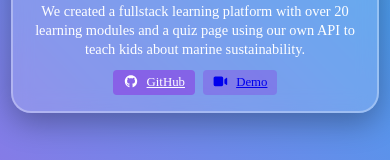
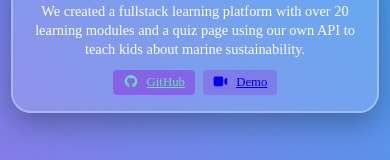
Before and after one commit to Laufley/portfolio, a React (Vite) app: page /portfolio/projects in a window 390 px wide. In both pictures the pointer is over the link "GitHub". Shown: the part 692-852 px from the top of the page. Built offline with nearby package versions, Linux system fonts and the light colour scheme.

Commit message:
modify carousel links to match home.tsx behaviour

```diff
--- a/src/Components/carousel.css
+++ b/src/Components/carousel.css
@@ -212,7 +212,8 @@
 
 .project-link:hover {
   background: rgba(137, 43, 226, 0.5);
-  color: white;
+  opacity: 1;
+  color: #67e2b5;
 }
 
 /* Responsive - Mobile */
@@ -290,6 +291,11 @@
   .project-link {
     padding: 0.4rem 0.8rem;
     font-size: 0.9rem;
+  }
+  .project-link:hover {
+  background: rgba(137, 43, 226, 0.5);
+  opacity: 1;
+  color: #67e2b5;
   }
 
 }
@@ -387,7 +393,8 @@
   }
   .project-link:hover {
   background: rgba(137, 43, 226, 0.5);
-  color: white;
+  opacity: 1;
+  color: #67e2b5;
 }
 }
 
@@ -473,7 +480,8 @@
   }
   .project-link:click {
     background: rgba(137, 43, 226, 0.5);
-    color: white;
+    opacity: 1;
+    color: #67e2b5;
   }
 }
 
```
